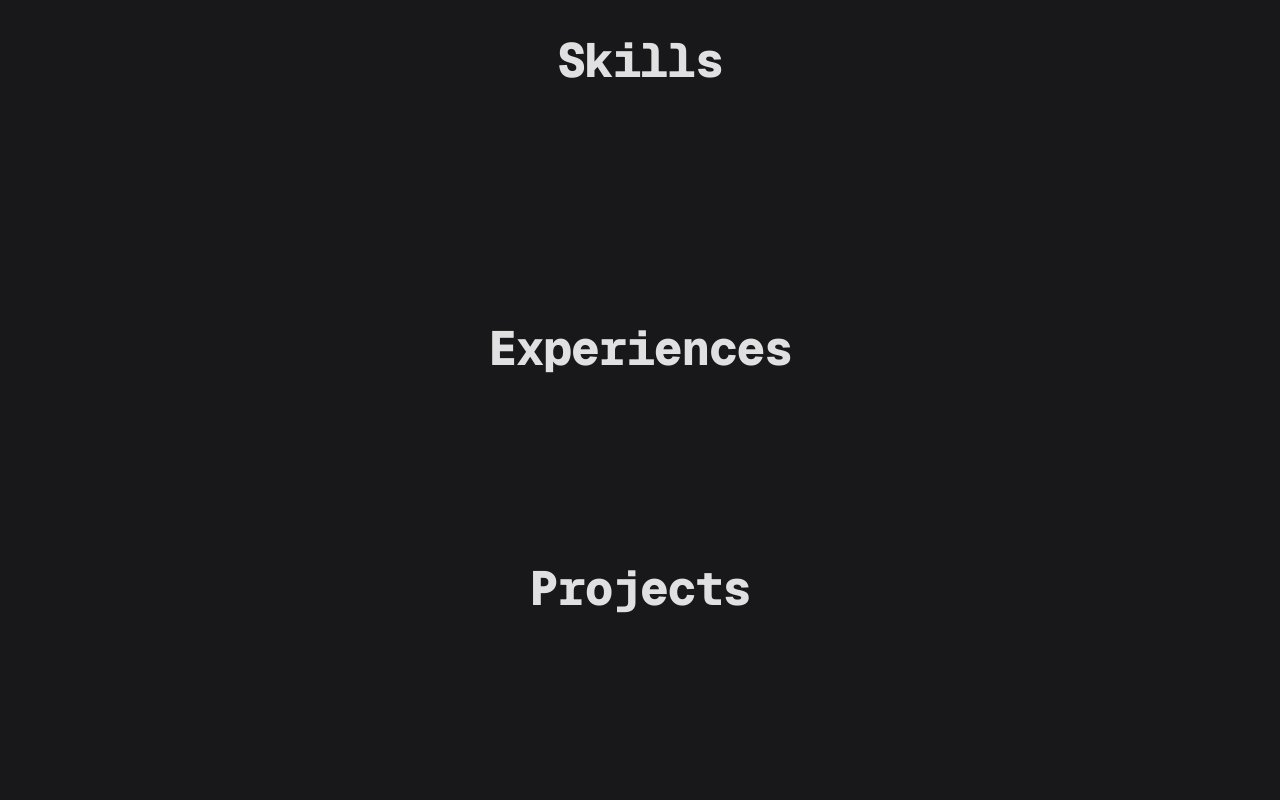
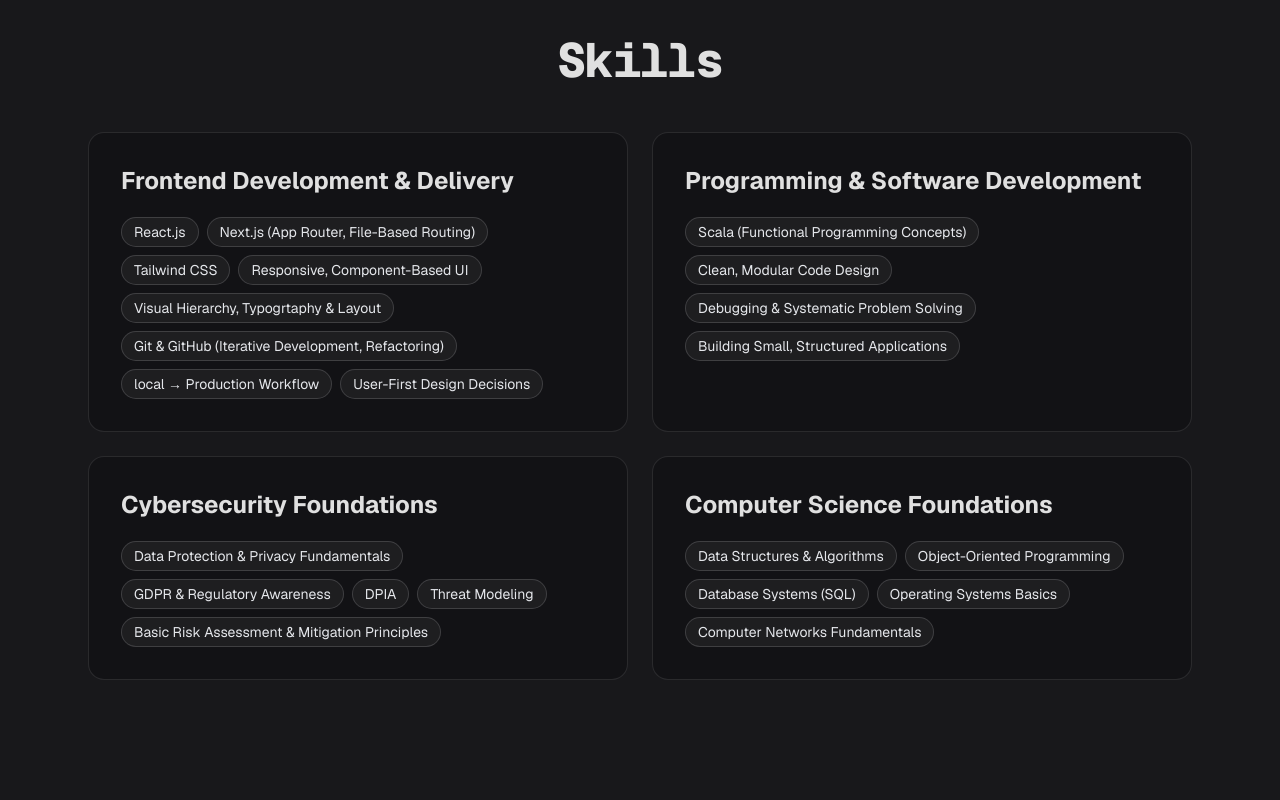
Before and after one commit to Xekyute/Web-Portfolio, a Next.js app: page / in a window 1280 px wide. Shown: the part 1500-2300 px from the top of the page. Built offline with nearby package versions, Linux system fonts and the light colour scheme.

Commit message:
Add skills section layout
- Added Skills section with panel layout
- Implemented clean bordered skill cards

```diff
--- a/src/app/page.tsx
+++ b/src/app/page.tsx
@@ -1,4 +1,29 @@
 import ParticlesBackground from "@/components/ParticlesBackground";
+
+function SkillCard({ title, items }: { title: string; items: string[] }) {
+  return (
+    <div
+      className="rounded-2xl border-1 border-white/10 bg-zinc-950/30 p-6 md:p-8
+    transition-colors duration-300 hover:border-white"
+    >
+      <h3 className="text-xl md:text-2xl font-bold text-[rgb(224,224,224)]">
+        {title}
+      </h3>
+
+      <div className="mt-5 flex flex-wrap gap-2">
+        {items.map((item) => (
+          <span
+            key={item}
+            className="inline-flex items-center rounded-full border border-white/15 bg-white/5 px-3 py-1 text-sm text-gray-200
+            transition hover:border-white/35 hover:bg-white/10"
+          >
+            {item}
+          </span>
+        ))}
+      </div>
+    </div>
+  );
+}
 
 export default function Home() {
   return (
@@ -101,12 +126,59 @@
         id="skills"
         className="relative z-10 bg-zinc-900 py-16 md:py-24 scroll-mt-24"
       >
-        <div className="mx-auto max-w-6xl px-4 md:px-6">
+        <div className="container mx-auto max-w-6xl px-4 md:px-6">
           <h2 className="section-heading text-center text-4xl md:text-5xl font-extrabold text-[rgb(224,224,224)]">
             Skills
           </h2>
+
           {/* Content */}
-          <div className="mt-12">{/* cards/grid etc */}</div>
+          <div className="mt-12 grid gap-6 md:grid-cols-2">
+            <SkillCard
+              title="Frontend Development & Delivery"
+              items={[
+                "React.js",
+                "Next.js (App Router, File-Based Routing)",
+                "Tailwind CSS",
+                "Responsive, Component-Based UI",
+                "Visual Hierarchy, Typogrtaphy & Layout",
+                "Git & GitHub (Iterative Development, Refactoring)",
+                "local → Production Workflow",
+                "User-First Design Decisions",
+              ]}
+            />
+
+            <SkillCard
+              title="Programming & Software Development"
+              items={[
+                "Scala (Functional Programming Concepts)",
+                "Clean, Modular Code Design",
+                "Debugging & Systematic Problem Solving",
+                "Building Small, Structured Applications",
+              ]}
+            />
+
+            <SkillCard
+              title="Cybersecurity Foundations"
+              items={[
+                "Data Protection & Privacy Fundamentals",
+                "GDPR & Regulatory Awareness",
+                "DPIA",
+                "Threat Modeling",
+                "Basic Risk Assessment & Mitigation Principles",
+              ]}
+            />
+
+            <SkillCard
+              title="Computer Science Foundations"
+              items={[
+                "Data Structures & Algorithms",
+                "Object-Oriented Programming",
+                "Database Systems (SQL)",
+                "Operating Systems Basics",
+                "Computer Networks Fundamentals",
+              ]}
+            />
+          </div>
         </div>
       </section>
 
```
